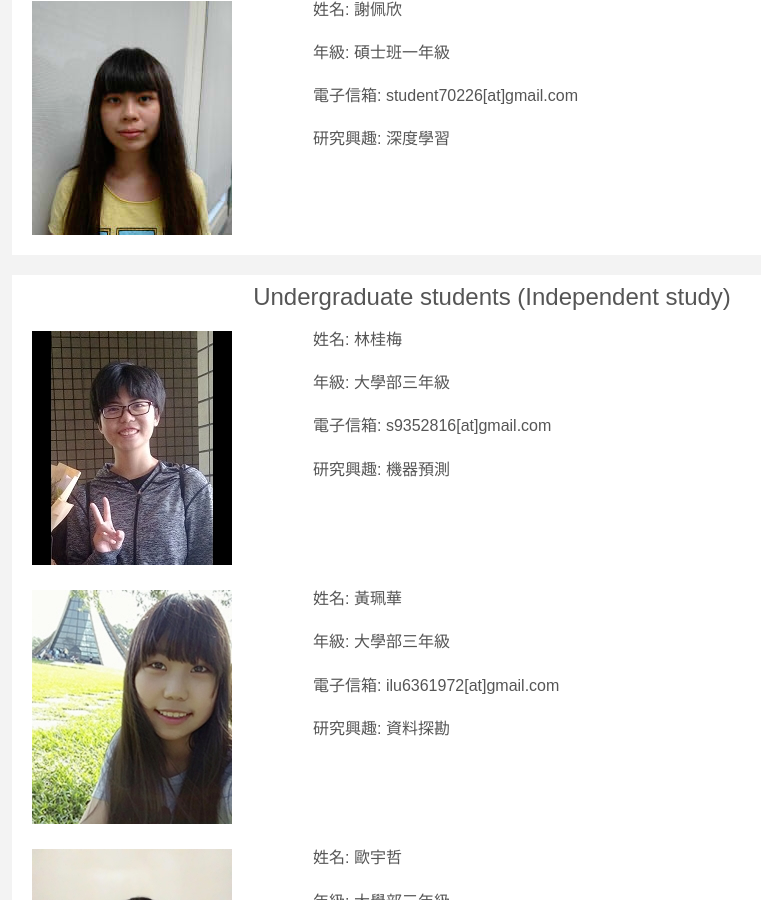
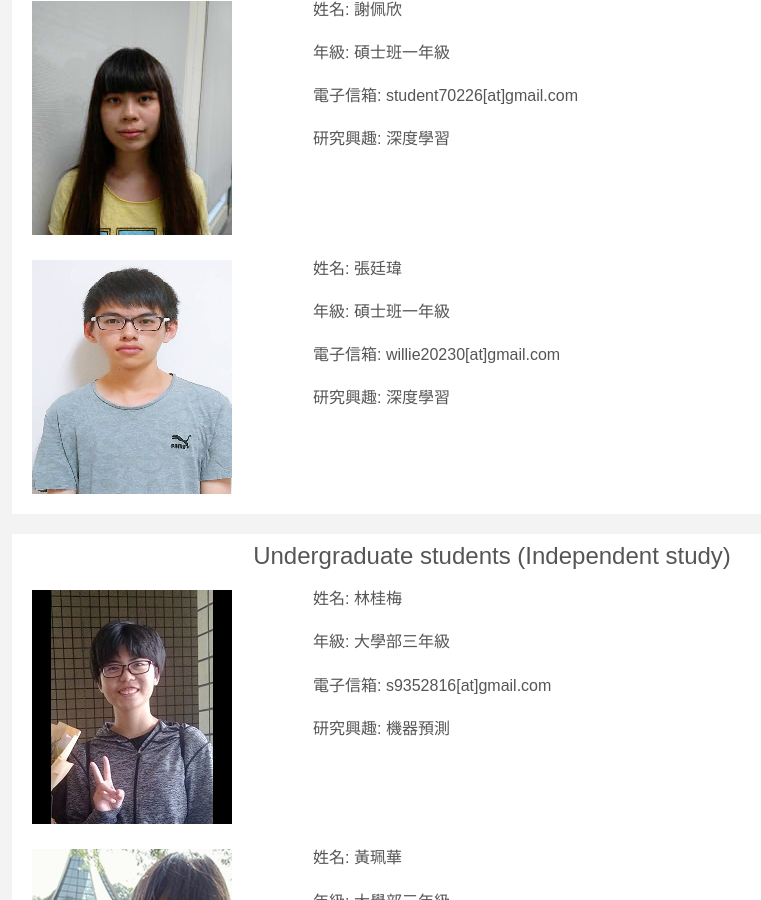
Before and after one commit to ncyu-deep/myblog, a Jekyll site: the page built from lab.md, in a window 1280 px wide and 900 px high, scrolled down 507 px. Shown: the whole window, without its empty margins (148-909 px from the left). Built offline with Jekyll 4.4.1, drawn with Linux system fonts in a browser that asks for light colours; some web fonts are replaced.

Commit message:
Add master student information: Ting-Wei Chang

```diff
--- a/lab.md
+++ b/lab.md
@@ -37,19 +37,19 @@ title: My lab
 
 <br/>
 
-<!--<img src="tingwei.png" align="left" style="margin-top:5px; margin-right:81px" alt="Jin-Xian"/>-->
+<img src="tingwei.png" align="left" style="margin-top:5px; margin-right:81px" alt="Jin-Xian"/>
 
-<!--姓名: 張廷瑋-->
+姓名: 張廷瑋
 
-<!--年級: 碩士班一年級-->
+年級: 碩士班一年級
 
-<!--電子信箱: willie20230[at]gmail.com-->
+電子信箱: willie20230[at]gmail.com
 
-<!--研究興趣: 深度學習-->
+研究興趣: 深度學習
 
-<!--<br/>-->
+<br/>
 
-<!--<br/>-->
+<br/>
 
 <hr>
 
```
Also changed, not shown: tingwei.png.
